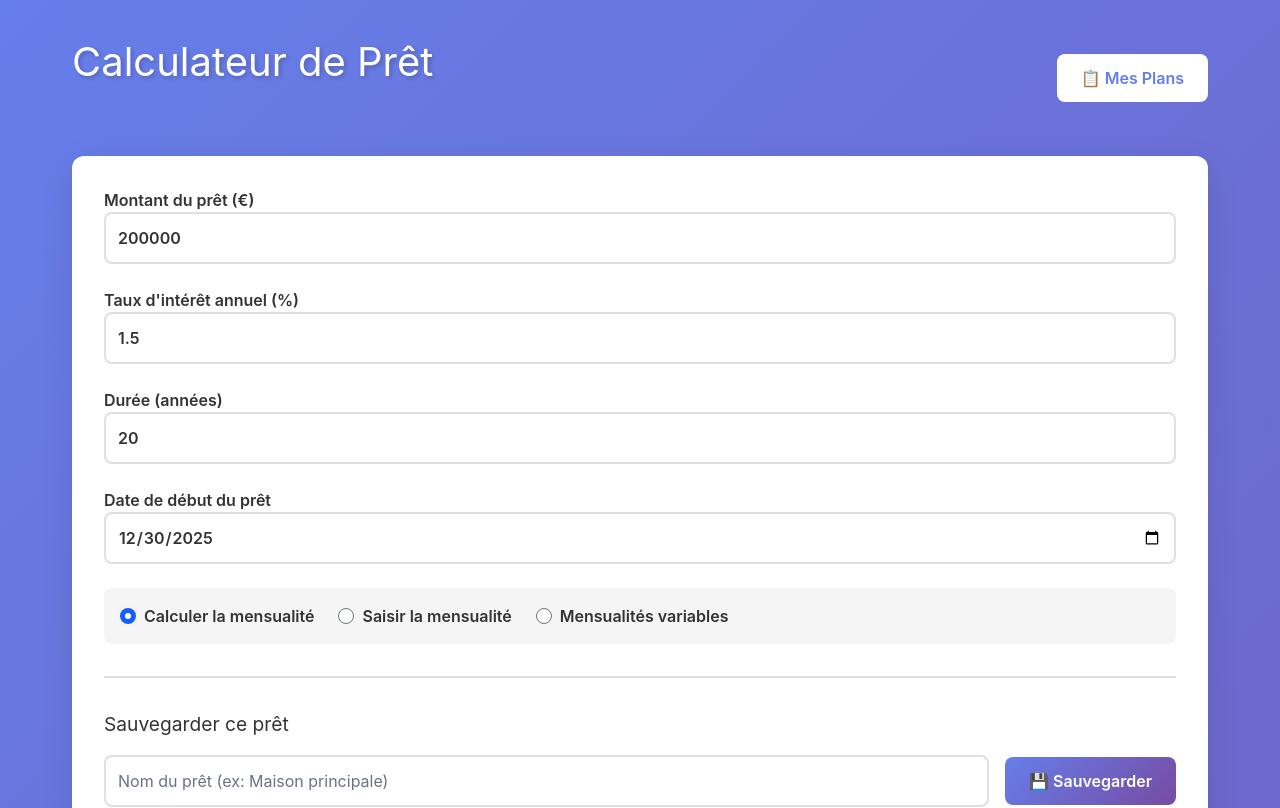
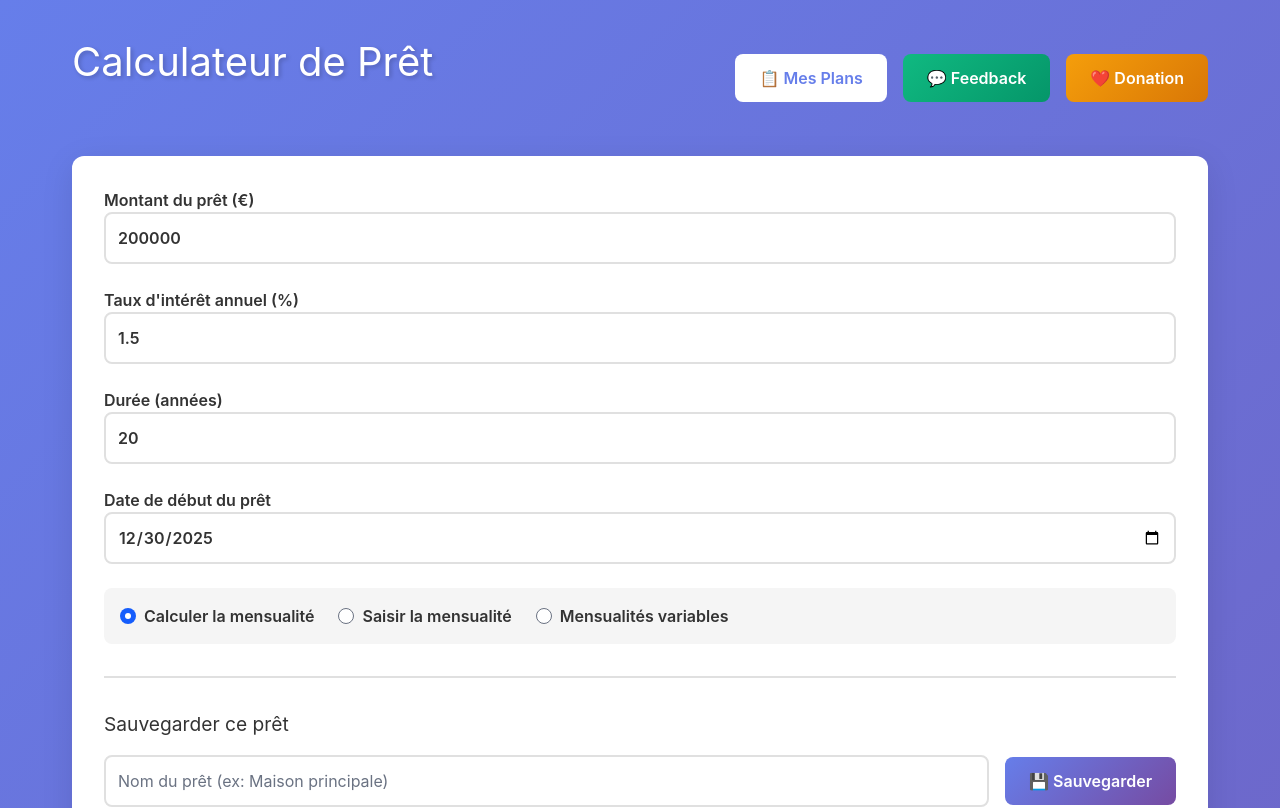
Before and after one commit to WilliamGroc/opti-loan, a SvelteKit app: page / in a window 1280 px wide. Shown: the top 808 px of the page. Built offline with nearby package versions, Linux system fonts and the light colour scheme.

Commit message:
Add feedback and donate link

```diff
--- a/src/lib/components/FinancingPlanForm.svelte
+++ b/src/lib/components/FinancingPlanForm.svelte
@@ -68,9 +68,7 @@
 			</div>
 		</div>
 
-		<button on:click={handleCreateFinancingPlan} class="btn-create-plan">
-			📋 Créer le plan
-		</button>
+		<button on:click={handleCreateFinancingPlan} class="btn-create-plan"> 📋 Créer le plan </button>
 	</div>
 {:else}
 	<p class="info-message">
--- a/src/lib/components/LoanCard.svelte
+++ b/src/lib/components/LoanCard.svelte
@@ -12,9 +12,7 @@
 <div class="loan-card">
 	<div class="loan-card-header">
 		<h3>{loan.name}</h3>
-		<button on:click={() => onDelete(loan.id)} class="btn-delete" title="Supprimer">
-			🗑️
-		</button>
+		<button on:click={() => onDelete(loan.id)} class="btn-delete" title="Supprimer"> 🗑️ </button>
 	</div>
 	<div class="loan-details">
 		<div class="loan-detail">
--- a/src/lib/components/LoanForm.svelte
+++ b/src/lib/components/LoanForm.svelte
@@ -68,11 +68,7 @@
 	{/if}
 
 	{#if calculationMode === 'variable'}
-		<VariablePaymentPeriods
-			bind:monthlyPayment
-			bind:paymentPeriods
-			{durationYears}
-		/>
+		<VariablePaymentPeriods bind:monthlyPayment bind:paymentPeriods {durationYears} />
 	{/if}
 
 	<div class="save-section">
--- a/src/routes/+page.svelte
+++ b/src/routes/+page.svelte
@@ -133,6 +133,22 @@
 		<h1>Calculateur de Prêt</h1>
 		<nav class="nav-links">
 			<a href="/plans" class="btn-nav" title="Voir les plans de financement"> 📋 Mes Plans </a>
+			<a
+				href="mailto:william.groc@gmail.com?subject=Feedback%20OptiLoan"
+				class="btn-nav btn-feedback"
+				title="Envoyer un feedback"
+			>
+				💬 Feedback
+			</a>
+			<a
+				href="https://www.paypal.com/paypalme/grocwilliam"
+				target="_blank"
+				rel="noopener noreferrer"
+				class="btn-nav btn-donate"
+				title="Faire un don"
+			>
+				❤️ Donation
+			</a>
 		</nav>
 	</div>
 
@@ -158,16 +174,9 @@
 	<div class="financing-plan">
 		<h2>Plan de Financement</h2>
 
-		<FinancingPlanForm
-			{savedLoans}
-			bind:financingPlans
-			onPlanCreated={handlePlanCreated}
-		/>
+		<FinancingPlanForm {savedLoans} bind:financingPlans onPlanCreated={handlePlanCreated} />
 
-		<FinancingPlansList
-			bind:financingPlans
-			onDelete={handleDeleteFinancingPlan}
-		/>
+		<FinancingPlansList bind:financingPlans onDelete={handleDeleteFinancingPlan} />
 	</div>
 
 	<ResultsCards {monthlyPayment} {totalCost} {totalInterest} {durationYears} />
@@ -264,6 +273,24 @@
 		box-shadow: 0 4px 12px rgba(0, 0, 0, 0.2);
 	}
 
+	.btn-feedback {
+		background: linear-gradient(135deg, #10b981 0%, #059669 100%);
+		color: white;
+	}
+
+	.btn-feedback:hover {
+		background: linear-gradient(135deg, #059669 0%, #047857 100%);
+	}
+
+	.btn-donate {
+		background: linear-gradient(135deg, #f59e0b 0%, #d97706 100%);
+		color: white;
+	}
+
+	.btn-donate:hover {
+		background: linear-gradient(135deg, #d97706 0%, #b45309 100%);
+	}
+
 	h2 {
 		color: #333;
 		font-size: 1.5rem;
@@ -334,6 +361,7 @@
 
 		.nav-links {
 			justify-content: center;
+			flex-wrap: wrap;
 		}
 
 		.btn-nav {
```
Also changed, not shown: src/lib/components/FinancingPlanCard.svelte (+2 -6 lines), src/lib/components/VariablePaymentPeriods.svelte (+1 -7 lines).
